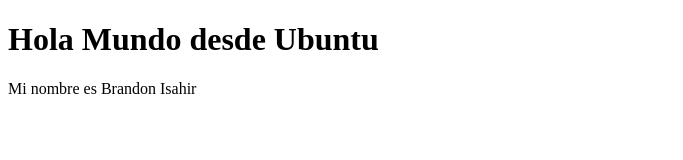
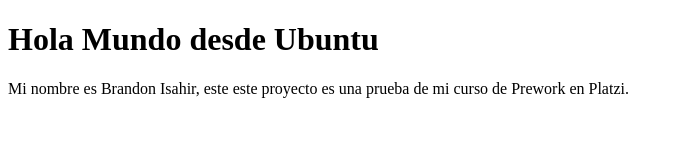
Before and after one commit to BrandonHernz/proyectoDemoCursoPrework, a plain HTML site: page index.html in a window 1280 px wide. Shown: the whole page, without its empty margins (0-683 px from the left). Drawn offline with Linux system fonts and the light colour scheme.

Commit message:
Descripción extra

```diff
--- a/index.html
+++ b/index.html
@@ -8,6 +8,6 @@
 </head>
 <body>
     <h1>Hola Mundo desde Ubuntu</h1>
-    <p>Mi nombre es Brandon Isahir</p>
+    <p>Mi nombre es Brandon Isahir, este este proyecto es una prueba de mi curso de Prework en Platzi.</p>
 </body>
 </html>
```
